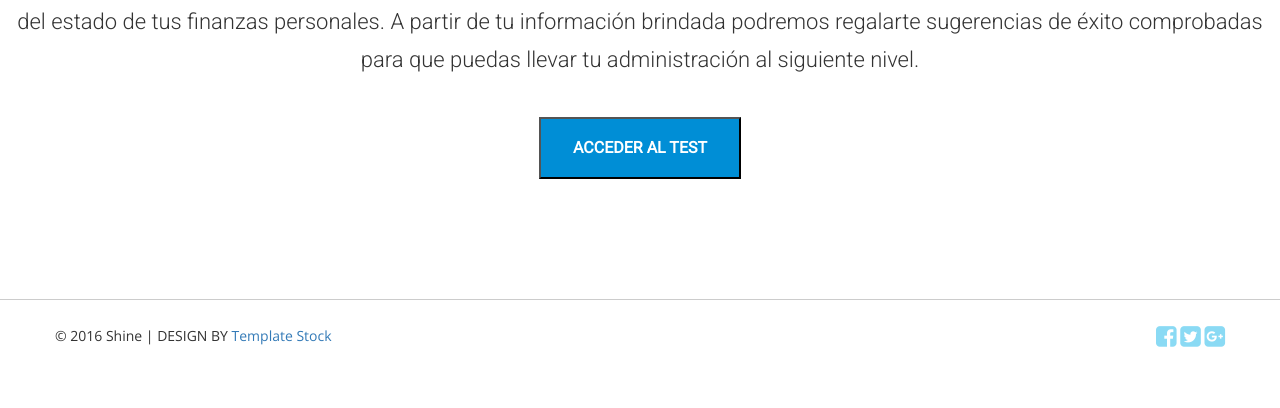
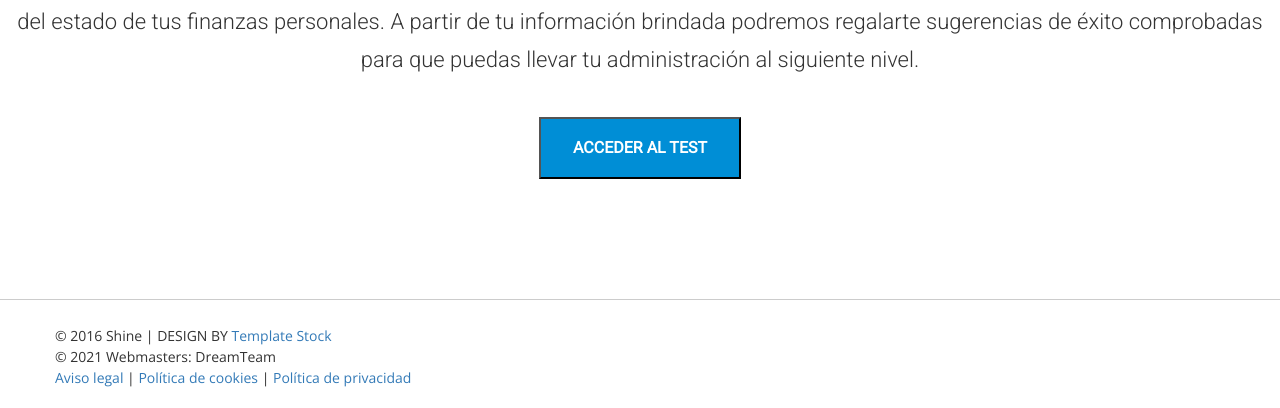
Before and after one commit to practicaproISPC/grupo-5-g5, a PHP site: page / in a window 1280 px wide. Shown: the part 1322-1730 px from the top of the page. Before the commit the page ends 1669 px from the top, so only its background shows below. Run offline with PHP 8.4, Linux system fonts and the light colour scheme; some libraries are stand-ins or nearby versions.

Commit message:
se empezó a modularizar y modificar el footer

```diff
--- /dev/null
+++ b/footer.php
@@ -0,0 +1,23 @@
+	<!-- FOOTER -->
+		<footer id="footer">
+			<div class="container">
+				<div class="row text-center">
+
+					<p>
+						&copy; 2016 Shine | DESIGN BY <a href="http://templatestock.co">Template Stock</a> <br>
+						&copy; 2021 Webmasters: DreamTeam <br>
+						<a href="AvisoLegal.html">Aviso legal</a> |
+						<a href="PoliticaDeCookies.html">Política de cookies</a> |
+						<a href="PoliticadePrivacidad.html">Política de privacidad</a>
+						<!--
+						<span class="social">
+							<a href="#"><i class="fa fa-facebook-square"></i></a>
+							<a href="#"><i class="fa fa-twitter-square"></i></a>
+							<a href="#"><i class="fa fa-google-plus-square"></i></a>
+						</span>
+						-->
+					</p>
+				</div>
+			</div>
+		</footer>
+	<!-- FOOTER ENDS -->
--- a/index.html
+++ b/index.php
@@ -94,20 +94,9 @@
 
 
 	<!-- FOOTER -->
-		<footer id="footer">
-			<div class="container">
-				<div class="row text-center">
-					<p>
-						&copy; 2016 Shine | DESIGN BY <a href="http://templatestock.co">Template Stock</a>
-						<span class="social">
-							<a href="#"><i class="fa fa-facebook-square"></i></a>
-							<a href="#"><i class="fa fa-twitter-square"></i></a>
-							<a href="#"><i class="fa fa-google-plus-square"></i></a>
-						</span>
-					</p>
-				</div>
-			</div>
-		</footer>
+	<?php
+		include ("footer.php");
+		?>
 	<!-- FOOTER ENDS -->
 
 
```
